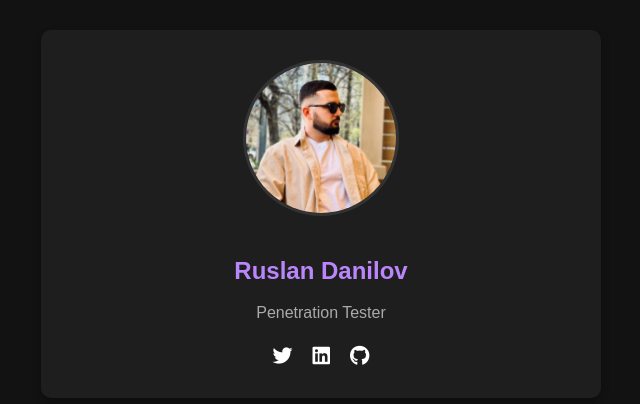
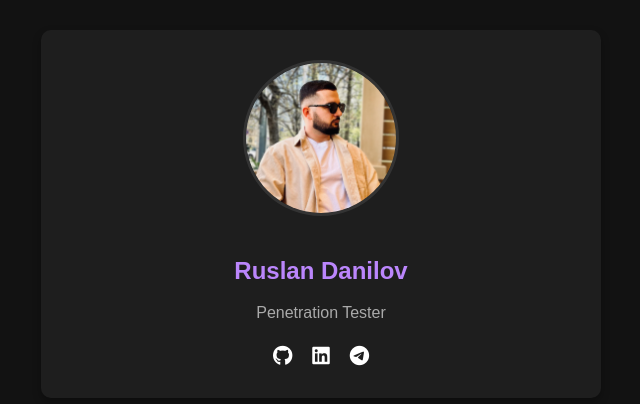
Before and after one commit to whyrusx/whyrusx.github.io, a plain HTML site: page index.html in a window 1280 px wide. Shown: the part 206-610 px from the top of the page, 319-959 px from the left. Drawn offline with Linux system fonts and the light colour scheme.

Commit message:
update_0.2

```diff
--- a/index.html
+++ b/index.html
@@ -84,9 +84,9 @@
 
         <!-- Optional: Add social links -->
         <div class="social-links">
-            <a href="#" class="social-link"><i class="fab fa-twitter"></i></a>
-            <a href="#" class="social-link"><i class="fab fa-linkedin"></i></a>
             <a href="#" class="social-link"><i class="fab fa-github"></i></a>
+            <a href="https://www.linkedin.com/in/ruslan-danilov" class="social-link"><i class="fab fa-linkedin"></i></a>
+            <a href="https://t.me/ruslandanilov" class="social-link"><i class="fab fa-telegram"></i></a>
         </div>
     </div>
 
```
